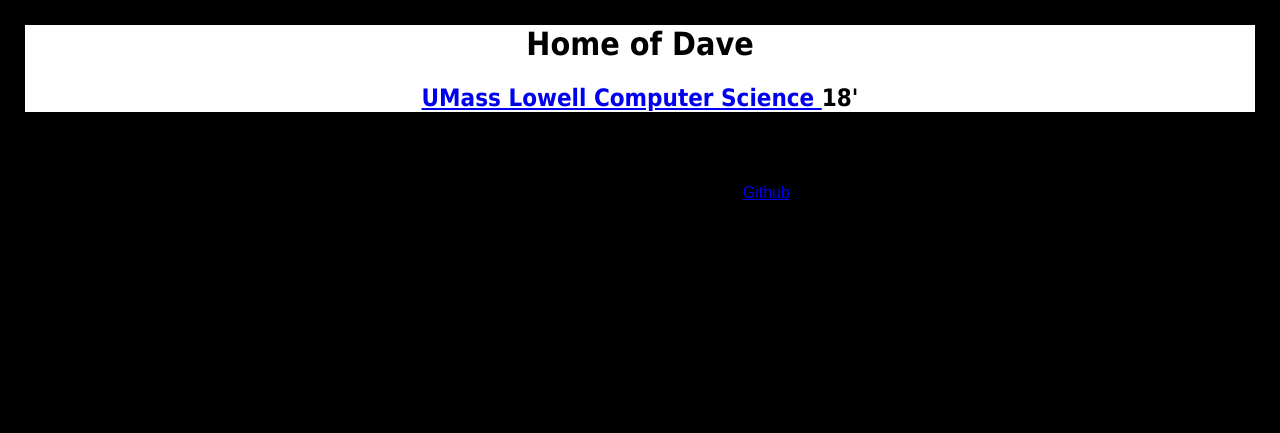
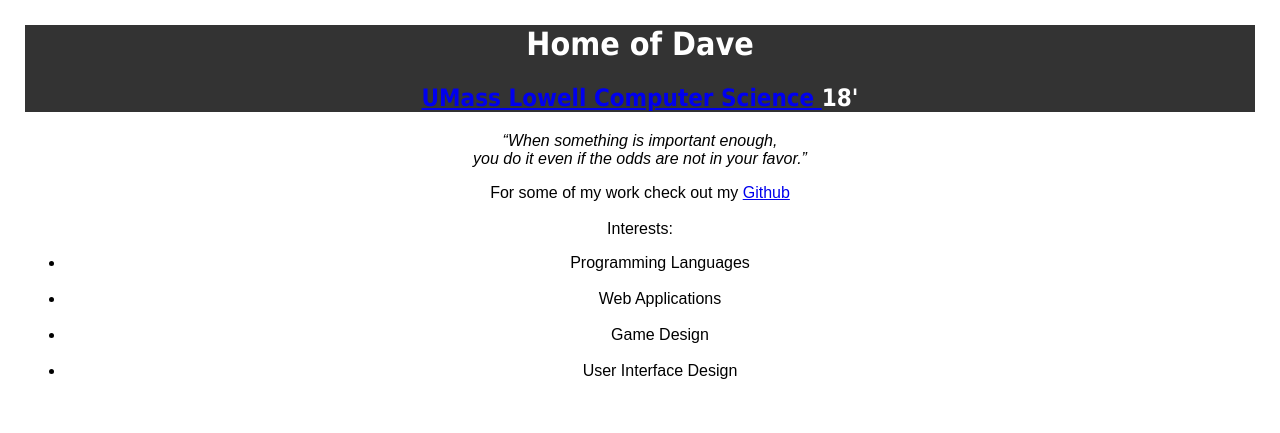
Before and after one commit to anti-dave/anti-dave.github.io, a plain HTML site: page index.html in a window 1280 px wide. Shown: the top 433 px of the page. Drawn offline with Linux system fonts and the light colour scheme.

Commit message:
Update main.css

```diff
--- a/main.css
+++ b/main.css
@@ -27,18 +27,16 @@ body {
     font-family: 'Quicksand', sans-serif;
     margin: 25px;
     /*Black*/
-    background-color: #000000;
+    background-color: #FFFFFF;
 }
 
 #introduction {
     text-align: center;
     margin: 0;
     font-family: Tahoma, Geneva, sans-serif;
-    color: #000000;
+    color: #FFFFFF;
     /*White*/
-    background-color: #FFFFFF;
-    /*background-color: #333333;*/
-}
+    background-color: #333333;
 
 .site-title { line-height: 80px; }
 
```
